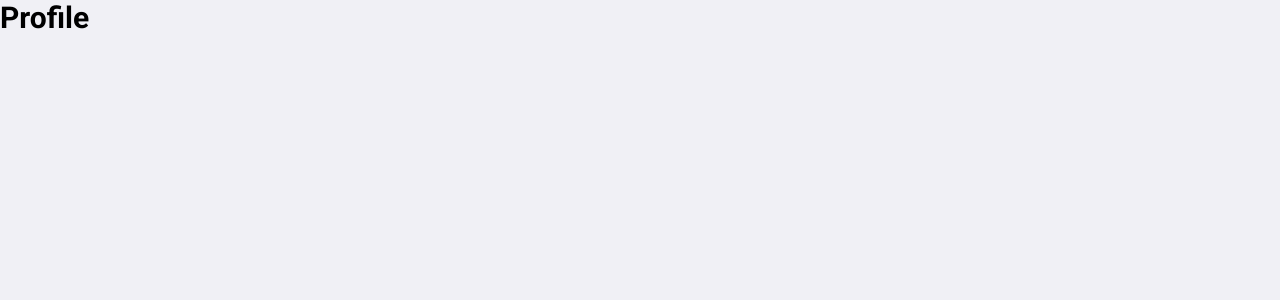
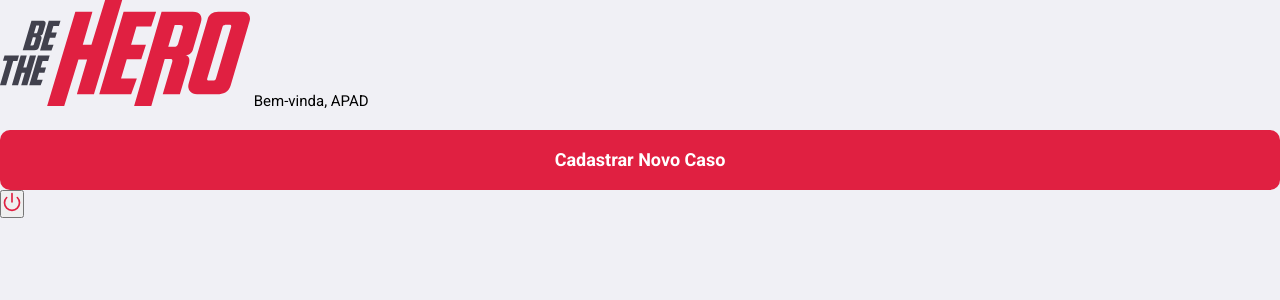
Before and after one commit to alissonpratesperes/bethehero, a React (Create React App) app in the folder frontend/: page /profile in a window 1280 px wide. Shown: the top 300 px of the page. Built offline with nearby package versions, Linux system fonts and the light colour scheme.

Commit message:
Inicialização do Header(Cabeçalho) da Página Profile.
Inicializada a Estrutura HTML do Header(Cabeçalho) da Página Profile.

```diff
--- a/frontend/src/pages/Profile/index.js
+++ b/frontend/src/pages/Profile/index.js
@@ -1,5 +1,17 @@
 import React from 'react';
+import { Link } from 'react-router-dom';
+import { FiPower } from 'react-icons/fi';
+import logoImg from '../../assets/logo.svg';
 
     export default function Profile() {
-        return <h1> Profile </h1>
+        return (
+            <div className="profile-container">
+                <header>
+                    <img src={logoImg} alt="Be The Hero"/>
+                        <span> Bem-vinda, APAD </span>
+                            <Link className="button" to="/incidents/new"> Cadastrar Novo Caso </Link>
+                                <button type="button"> <FiPower  size={20} color="#E02041"/> </button>
+                </header>
+            </div>
+        );
     }
```
Also changed, not shown: 1 other file (tests, documents, lock files or other folders).
